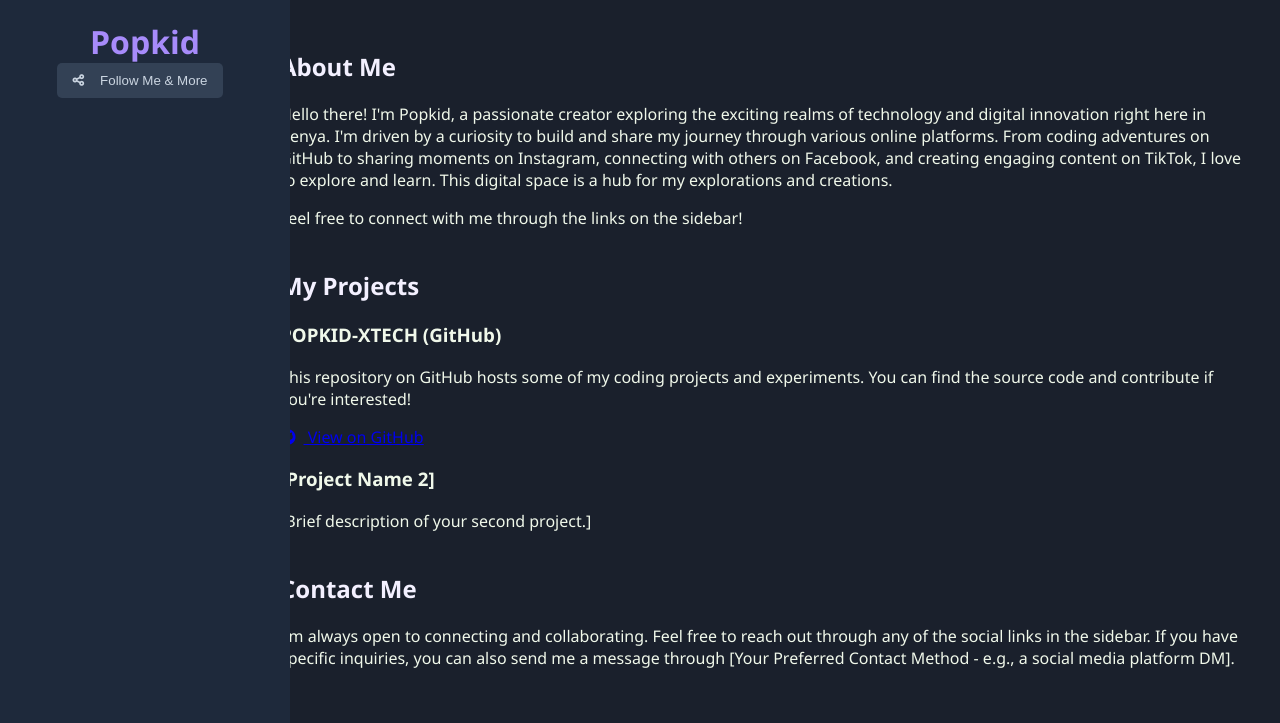
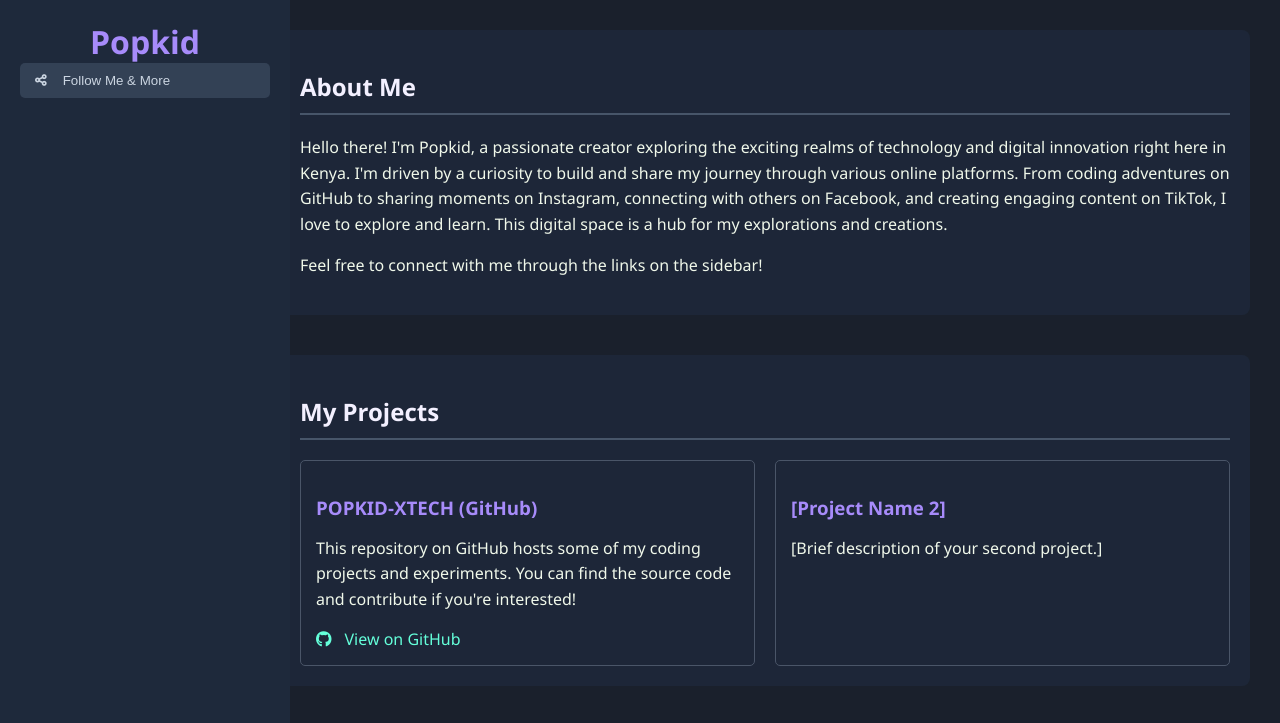
Before and after one commit to Popkiddevs/panpop, a plain HTML site: page index.html in a window 1280 px wide. Shown: the top 723 px of the page. Drawn offline with Linux system fonts and the light colour scheme.

Commit message:
Update style.css

```diff
--- a/style.css
+++ b/style.css
@@ -6,7 +6,7 @@ body {
     background-size: 400% 400%;
     animation: gradientAnimation 15s ease infinite;
     color: #f0f8ea; /* Light, fancy text color */
-    overflow: hidden; /* To handle potential background animations */
+    overflow-x: hidden; /* Prevent horizontal scrollbar due to animation */
 }
 
 @keyframes gradientAnimation {
@@ -45,6 +45,10 @@ body {
     margin-bottom: 30px;
 }
 
+.toggle-menu {
+    width: 100%;
+}
+
 .toggle-menu button {
     background-color: #334155;
     color: #cbd5e1;
@@ -56,13 +60,14 @@ body {
     display: flex;
     align-items: center;
     gap: 8px;
+    width: 100%;
     transition: background-color 0.3s ease, transform 0.2s ease-in-out;
     transform: scale(1); /* Reset initial scale */
 }
 
 .toggle-menu button:hover {
     background-color: #475569;
-    transform: scale(1.05); /* Slight scale-up on hover */
+    transform: scale(1.02); /* Subtle scale-up on hover */
 }
 
 .follow-links {
@@ -76,13 +81,13 @@ body {
 }
 
 .follow-links.show-links {
-    max-height: 200px; /* Adjust as needed */
+    max-height: 300px; /* Adjust as needed to fit all links */
 }
 
 .follow-links li a {
     display: block;
     color: #e0f2f7;
-    padding: 10px 0;
+    padding: 10px 15px;
     text-decoration: none;
     border-bottom: 1px solid #4a5568;
     transition: color 0.3s ease, transform 0.2s ease-in-out;
@@ -101,37 +106,6 @@ body {
     transform: translateX(5px); /* Slight slide on hover */
 }
 
-nav ul {
-    list-style: none;
-    padding: 0;
-    margin-top: 20px;
-    width: 100%;
-}
-
-nav ul li a {
-    display: block;
-    color: #cbd5e1;
-    padding: 15px 0;
-    text-decoration: none;
-    border-left: 3px solid transparent;
-    transition: border-left 0.3s ease, color 0.3s ease, transform 0.2s ease-in-out;
-    display: flex;
-    align-items: center;
-    gap: 10px;
-    transform: translateX(0); /* Reset initial X position */
-}
-
-nav ul li a.active {
-    color: #a78bfa;
-    border-left-color: #a78bfa;
-}
-
-nav ul li a:hover {
-    color: #e0f2f7;
-    border-left-color: #7c3aed;
-    transform: translateX(5px); /* Slight slide on hover */
-}
-
 /* Main Content Styles */
 .content {
     flex-grow: 1;
@@ -143,32 +117,51 @@ nav ul li a:hover {
 
 .content section {
     margin-bottom: 40px;
+    padding: 20px;
+    border-radius: 8px;
+    background-color: rgba(30, 41, 59, 0.8); /* Slightly transparent content background */
 }
 
-.content h1, .content h2 {
+.content h2 {
     color: #f3f0ff; /* Fancy heading color */
     margin-bottom: 20px;
+    border-bottom: 2px solid #475569;
+    padding-bottom: 10px;
 }
 
-.active-page {
-    display: block;
-    opacity: 1;
-    transform: translateY(0);
-    transition: opacity 0.3s ease-out, transform 0.3s ease-out;
-    animation: fadeIn 0.5s ease-out; /* Keep the initial fade-in */
+.content p {
+    line-height: 1.6;
 }
 
-.hidden-page {
-    display: none;
-    opacity: 0;
-    transform: translateY(20px);
-    transition: opacity 0.3s ease-in, transform 0.3s ease-in;
+.project-list {
+    display: grid;
+    grid-template-columns: repeat(auto-fit, minmax(300px, 1fr));
+    gap: 20px;
+    margin-top: 20px;
 }
 
-/* Basic Animation (you can enhance this!) */
-@keyframes fadeIn {
-    from { opacity: 0; transform: translateY(20px); }
-    to { opacity: 1; transform: translateY(0); }
+.project-item {
+    padding: 15px;
+    border: 1px solid #4a5568;
+    border-radius: 5px;
+}
+
+.project-item h3 {
+    color: #a78bfa;
+    margin-bottom: 10px;
+}
+
+.project-item a {
+    color: #64ffda; /* Another fancy color for links */
+    text-decoration: none;
+    display: inline-flex;
+    align-items: center;
+    gap: 5px;
+    transition: color 0.3s ease;
+}
+
+.project-item a:hover {
+    color: #4dd0e1;
 }
 
 /* Font Awesome Icons */
```
